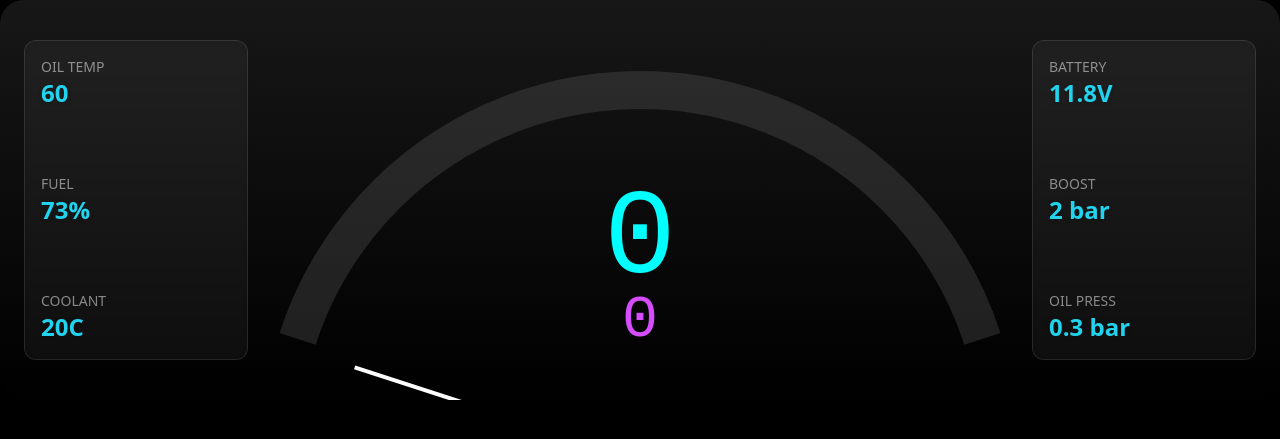
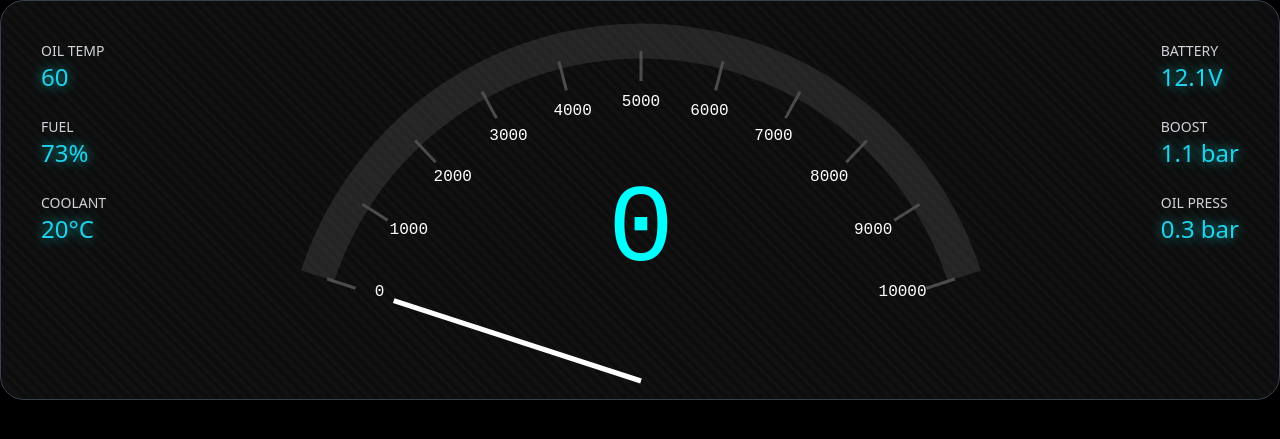
Before and after one commit to HagerJakob/RaspberryPi_Code, a Flask app: page / in a window 1280 px wide. Shown: the top 439 px of the page. Run offline with Flask 3, Linux system fonts and the light colour scheme; some libraries are stand-ins or nearby versions.

Commit message:
tailwind1

```diff
--- a/templates/dashboard.html
+++ b/templates/dashboard.html
@@ -1,107 +1,173 @@
 <!DOCTYPE html>
-<html lang="de">
+<html lang="de" class="bg-black">
 <head>
 <meta charset="UTF-8" />
 <title>Racing Dashboard</title>
+
+<!-- TailwindCSS CDN -->
 <script src="https://cdn.tailwindcss.com"></script>
+
+<!-- SocketIO -->
 <script src="https://cdn.socket.io/4.6.1/socket.io.min.js"></script>
+
 <style>
-/* Canvas bleibt individuell */
+    /* Carbon Background */
+    .carbon {
+        background:
+            repeating-linear-gradient(45deg, #0d0d0d 0 4px, #111 4px 8px);
+    }
+
+    canvas {
+        image-rendering: optimizeSpeed;
+        image-rendering: crisp-edges;
+    }
+
+    /* Neon Glow */
+    .neon-text {
+        text-shadow: 0 0 12px rgba(0,255,255,0.7);
+    }
+
+    .rpm-glow {
+        filter: drop-shadow(0 0 12px #d64cff);
+    }
 </style>
 </head>
-<body class="bg-black text-white overflow-hidden">
-<div id="wrap" class="relative w-[1280px] h-[400px] mx-auto rounded-3xl overflow-hidden bg-gradient-to-b from-neutral-900 to-black shadow-2xl">
+
+<body class="w-full h-full flex justify-center items-center">
+
+<div id="wrap"
+    class="carbon w-[1280px] h-[400px] rounded-3xl shadow-xl relative overflow-hidden border border-gray-700">
+
+    <!-- Canvas Gauge -->
     <canvas id="gauge" width="1280" height="400"></canvas>
 
-    <!-- LEFT BOX -->
-    <div class="absolute left-6 top-10 w-56 h-80 flex flex-col justify-between p-4 backdrop-blur-sm bg-white/5 rounded-xl shadow-inner border border-white/10">
+    <!-- Left Info Boxes -->
+    <div class="absolute left-10 top-10 flex flex-col gap-6 text-white">
         <div>
-            <div class="text-sm opacity-50">OIL TEMP</div>
-            <div id="oil" class="text-2xl text-cyan-400 font-bold drop-shadow">60</div>
+            <div class="text-gray-300 text-sm">OIL TEMP</div>
+            <div id="oil" class="text-cyan-400 neon-text text-2xl">60</div>
         </div>
         <div>
-            <div class="text-sm opacity-50">FUEL</div>
-            <div id="fuel" class="text-2xl text-cyan-400 font-bold drop-shadow">73%</div>
+            <div class="text-gray-300 text-sm">FUEL</div>
+            <div id="fuel" class="text-cyan-400 neon-text text-2xl">73%</div>
         </div>
         <div>
-            <div class="text-sm opacity-50">COOLANT</div>
-            <div id="temp" class="text-2xl text-cyan-400 font-bold drop-shadow">20C</div>
+            <div class="text-gray-300 text-sm">COOLANT</div>
+            <div id="temp" class="text-cyan-400 neon-text text-2xl">20°C</div>
         </div>
     </div>
 
-    <!-- RIGHT BOX -->
-    <div class="absolute right-6 top-10 w-56 h-80 flex flex-col justify-between p-4 backdrop-blur-sm bg-white/5 rounded-xl shadow-inner border border-white/10">
+    <!-- Right Info Boxes -->
+    <div class="absolute right-10 top-10 flex flex-col gap-6 text-white">
         <div>
-            <div class="text-sm opacity-50">BATTERY</div>
-            <div id="voltage" class="text-2xl text-cyan-400 font-bold drop-shadow">11.8V</div>
+            <div class="text-gray-300 text-sm">BATTERY</div>
+            <div id="voltage" class="text-cyan-400 neon-text text-2xl">12.1V</div>
         </div>
         <div>
-            <div class="text-sm opacity-50">BOOST</div>
-            <div id="boost" class="text-2xl text-cyan-400 font-bold drop-shadow">2 bar</div>
+            <div class="text-gray-300 text-sm">BOOST</div>
+            <div id="boost" class="text-cyan-400 neon-text text-2xl">1.1 bar</div>
         </div>
         <div>
-            <div class="text-sm opacity-50">OIL PRESS</div>
-            <div id="oilpress" class="text-2xl text-cyan-400 font-bold drop-shadow">0.3 bar</div>
+            <div class="text-gray-300 text-sm">OIL PRESS</div>
+            <div id="oilpress" class="text-cyan-400 neon-text text-2xl">0.3 bar</div>
         </div>
     </div>
+
 </div>
 
 <script>
-let speed=0, rpm=0, gear="N", temp=70;
+let speed=0, rpm=0;
 
+// Canvas Setup
 const c = document.getElementById("gauge");
 const ctx = c.getContext("2d");
-const cx=640, cy=400, rOuter=360, rInner=300;
+const cx=640, cy=380, rOuter=340, rInner=260;
 const start=Math.PI*1.1, end=Math.PI*1.9;
 
+// Zeichnet Skalen-Ticks für RPM & SPEED
+function drawTicks() {
+    ctx.save();
+    ctx.lineWidth = 3;
+    ctx.strokeStyle = "rgba(255,255,255,0.25)";
+
+    // RPM ticks (0 – 10.000)
+    for (let i=0; i<=10; i++) {
+        let a = start + (end-start)*(i/10);
+        let x1 = cx + Math.cos(a)*(rOuter-10);
+        let y1 = cy + Math.sin(a)*(rOuter-10);
+        let x2 = cx + Math.cos(a)*(rOuter-40);
+        let y2 = cy + Math.sin(a)*(rOuter-40);
+
+        ctx.beginPath();
+        ctx.moveTo(x1,y1);
+        ctx.lineTo(x2,y2);
+        ctx.stroke();
+
+        // kleine Zahl darunter
+        ctx.fillStyle="white";
+        ctx.font="16px Courier New";
+        ctx.textAlign="center";
+        ctx.fillText((i*1000), cx + Math.cos(a)*(rOuter-65), cy + Math.sin(a)*(rOuter-65));
+    }
+
+    ctx.restore();
+}
+
+// Zeichnen
 function drawGauge(){
     ctx.clearRect(0,0,c.width,c.height);
 
+    drawTicks();
+
+    // Grauer Basisbogen
     ctx.beginPath();
-    ctx.arc(cx, cy+50, rOuter, start, end);
-    ctx.strokeStyle="rgba(100,100,100,0.3)";
-    ctx.lineWidth=38;
+    ctx.arc(cx, cy, rOuter, start, end);
+    ctx.strokeStyle="rgba(80,80,80,0.35)";
+    ctx.lineWidth=35;
     ctx.stroke();
 
-    let rpmPercent = Math.min(rpm/10000,1);
-    let rpmEnd = start + (end-start)*rpmPercent;
+    // RPM Balken
+    let p = Math.min(rpm/10000,1);
+    let rpmEnd = start + (end-start)*p;
+
     ctx.beginPath();
-    ctx.arc(cx, cy+50, rOuter, start, rpmEnd);
+    ctx.arc(cx, cy, rOuter, start, rpmEnd);
     ctx.strokeStyle="#d64cff";
-    ctx.lineWidth=38;
+    ctx.lineWidth=35;
     ctx.stroke();
 
+    // Speed Zeiger
     let sp = Math.min(speed/255,1);
     let ang = start + (end-start)*sp;
+
     ctx.beginPath();
-    ctx.moveTo(cx, cy+60);
-    ctx.lineTo(cx + Math.cos(ang)*rInner, cy + 60 + Math.sin(ang)*rInner);
+    ctx.moveTo(cx, cy);
+    ctx.lineTo(cx + Math.cos(ang)*rInner, cy + Math.sin(ang)*rInner);
     ctx.strokeStyle="white";
-    ctx.lineWidth=4;
+    ctx.lineWidth=5;
     ctx.stroke();
 
-    ctx.font="120px 'Courier New'";
+    // Speed Text
+    ctx.font="110px Courier New";
     ctx.textAlign="center";
     ctx.textBaseline="middle";
     ctx.fillStyle="cyan";
-    ctx.fillText(speed, cx, cy-160);
-
-    ctx.font="60px 'Courier New'";
-    ctx.fillStyle="#d64cff";
-    ctx.fillText(rpm, cx, cy-80);
+    ctx.fillText(speed, cx, cy-150);
 }
 
+// Socket.IO Live Updates
 const socket = io();
 
 socket.on('update', data => {
     if(data.RPM!==undefined) rpm = parseInt(data.RPM);
     if(data.SPEED!==undefined) speed = parseInt(data.SPEED);
-    if(data.COOLANT!==undefined) temp = parseInt(data.COOLANT);
 
-    document.getElementById("temp").textContent = temp + "C";
     drawGauge();
 });
+
+// Initial zeichnen
 drawGauge();
 </script>
+
 </body>
 </html>
```
